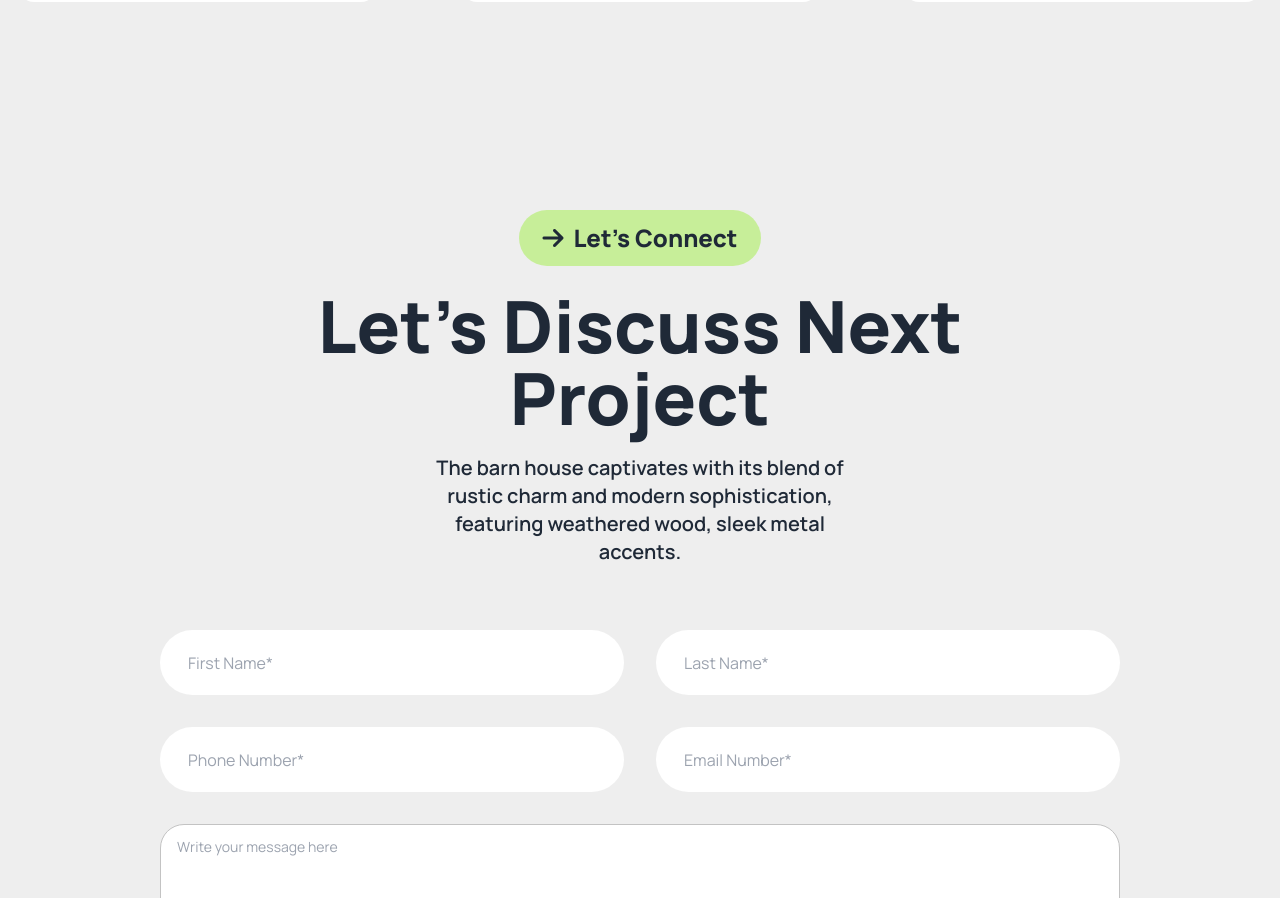
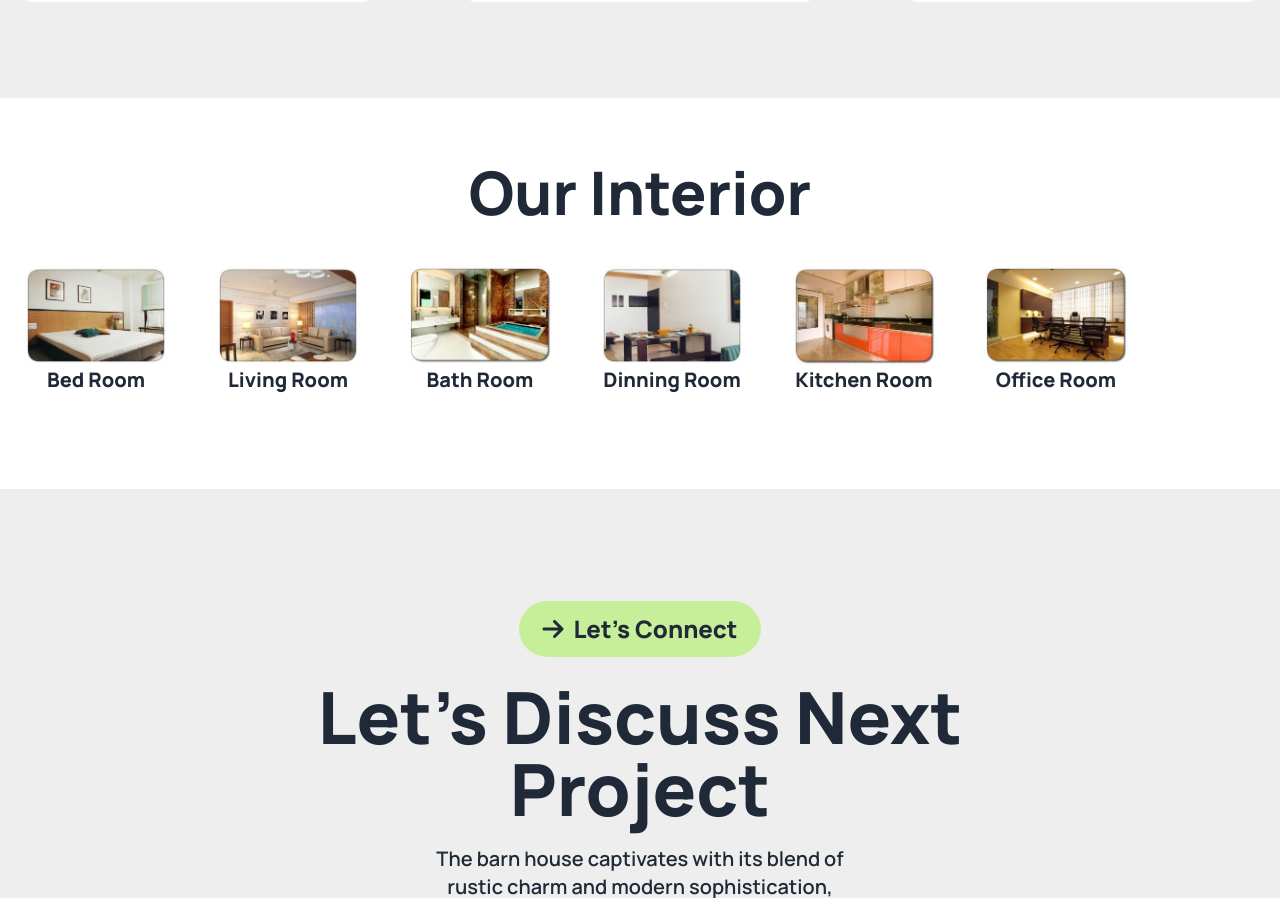
Before and after one commit to rianhasansiam/assignment_03, a plain HTML site: page index.html in a window 1280 px wide. Shown: the part 5279-6177 px from the top of the page. Drawn offline with nearby package versions, Linux system fonts and the light colour scheme.

Commit message:
challange part

```diff
--- a/index.html
+++ b/index.html
@@ -173,7 +173,7 @@
         <section class="container m-auto relative pt-[40px] pb-[50px]">
 
 
-            <img class="absolute top-[30px] -left-[35px] max-sm:hidden" src="./assets/Vector.png" alt="png">
+            <img class="absolute top-[60px] -left-[35px] max-sm:hidden" src="./assets/Vector.png" alt="png">
 
             <div class="flex max-sm:flex-col gap-x-16 items-center">
                 <div class="lg:w-[45%]">
@@ -271,7 +271,7 @@
 
 
         <!-- our work process -->
-        <section class="container m-auto pt-20">
+        <section class="container m-auto lg:pt-20">
 
             <button class="rounded-full font-bold  m-auto block bg-white text-xl p-3 px-6"><i
                     class=" mx-[10px] fa-solid fa-arrow-right"></i>How we works
@@ -329,7 +329,7 @@
 
         <!-- lateset portfolio -->
 
-        <section class="bg-white max-sm:bg-[#eeeeee] pt-32 pb-28 ">
+        <section class="bg-white max-sm:bg-[#eeeeee] lg:pt-32 pb-28 ">
 
 
             <div class="container m-auto ">
@@ -466,7 +466,7 @@
 
         <!-- Read Our Articles and News -->
 
-        <section class="container pt-28 m-auto pb-24">
+        <section class="container lg:pt-28 m-auto pb-24">
             <!-- Articales and news -->
 
             <div>
@@ -553,6 +553,100 @@
 
 
         </section>
+
+<!-- challenge part -->
+ <section class="bg-white py-16 max-sm:overflow-hidden">
+
+    <h1 class="font-extrabold text-center text-2xl lg:text-6xl ">Our Interior</h1>
+
+<marquee class="max-sm:hidden mt-5 "  behavior="alternate" scrollamount="2" direction="right">
+
+    <div class="flex">
+
+        <div class="p-6 rounded-3xl w-[15vw]">
+            <img class="w-full" src="./assets/bedroom.jpg" alt="">
+            <h3 class="text-center font-extrabold text-xl ">Bed Room</h3>
+
+        </div>
+
+        <div class="p-6 rounded-3xl w-[15vw]">
+            <img class="w-full" src="./assets/living.jpg" alt="">
+            <h3 class="text-center font-extrabold text-xl ">Living Room</h3>
+
+        </div>
+
+
+        <div class="p-6 rounded-3xl w-[15vw]">
+            <img class="w-full" src="./assets/bathroom.jpg" alt="">
+            <h3 class="text-center font-extrabold text-xl ">Bath Room</h3>
+
+        </div>
+
+
+
+        <div class="p-6 rounded-3xl w-[15vw]">
+            <img class="w-full" src="./assets/dining.jpg" alt="">
+            <h3 class="text-center font-extrabold text-xl ">Dinning Room</h3>
+
+        </div>
+
+        <div class="p-6 rounded-3xl w-[15vw]">
+            <img class="w-full" src="./assets/kitchen.jpg" alt="">
+            <h3 class="text-center font-extrabold text-xl ">Kitchen Room</h3>
+
+        </div>
+
+        <div class="p-6 rounded-3xl w-[15vw]">
+            <img class="w-full" src="./assets/office.jpg" alt="">
+            <h3 class="text-center font-extrabold text-xl ">Office Room</h3>
+
+        </div>
+
+
+
+    </div>
+
+
+</marquee>
+
+
+
+
+<div class="md:hidden lg:hidden grid grid-cols-3 grid-rows-2 mt-5">
+
+
+    <div><img class="w-full" src="./assets/office.jpg" alt="">
+        <h3 class="text-center font-bold">Office Room</h3>
+    </div>
+    <div><img class="w-full" src="./assets/kitchen.jpg" alt="">
+        <h3 class="text-center font-bold">Kitchen Room</h3>
+    </div>
+    <div><img class="w-full" src="./assets/dining.jpg" alt="">
+        <h3 class="text-center font-bold">Dinning Room</h3>
+    </div>
+    <div><img class="w-full" src="./assets/bathroom.jpg" alt="">
+        <h3 class="text-center font-bold">Bath Room</h3>
+    </div>
+    <div><img class="w-full" src="./assets/living.jpg" alt="">
+        <h3 class="text-center font-bold">Living Room</h3>
+    </div>
+    <div><img class="w-full" src="./assets/bedroom.jpg" alt="">
+        <h3 class="text-center font-bold">Bed Room</h3>
+    </div>
+
+
+
+
+
+
+
+
+</div>
+
+ </section>
+
+
+
 
         <!-- Let’s Discuss Next Project -->
         <section class=" pb-[100px] bg-[url('./assets/bg.jpg')] bg-no-repeat bg-cover pt-28">
```
Also changed, not shown: assets/bathroom.jpg (added), assets/bedroom.jpg (added), assets/dining.jpg (added), assets/kitchen.jpg (added), assets/living.jpg (added), assets/office.jpg (added).
